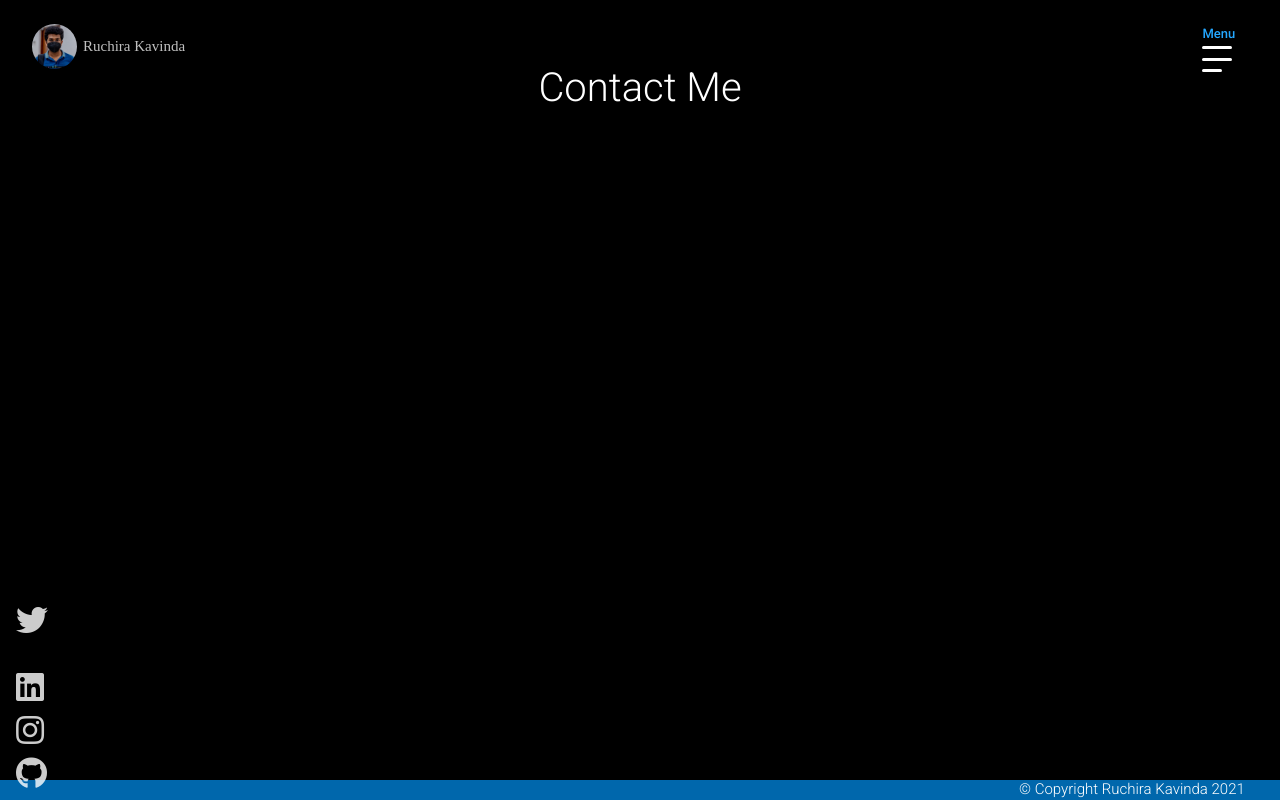
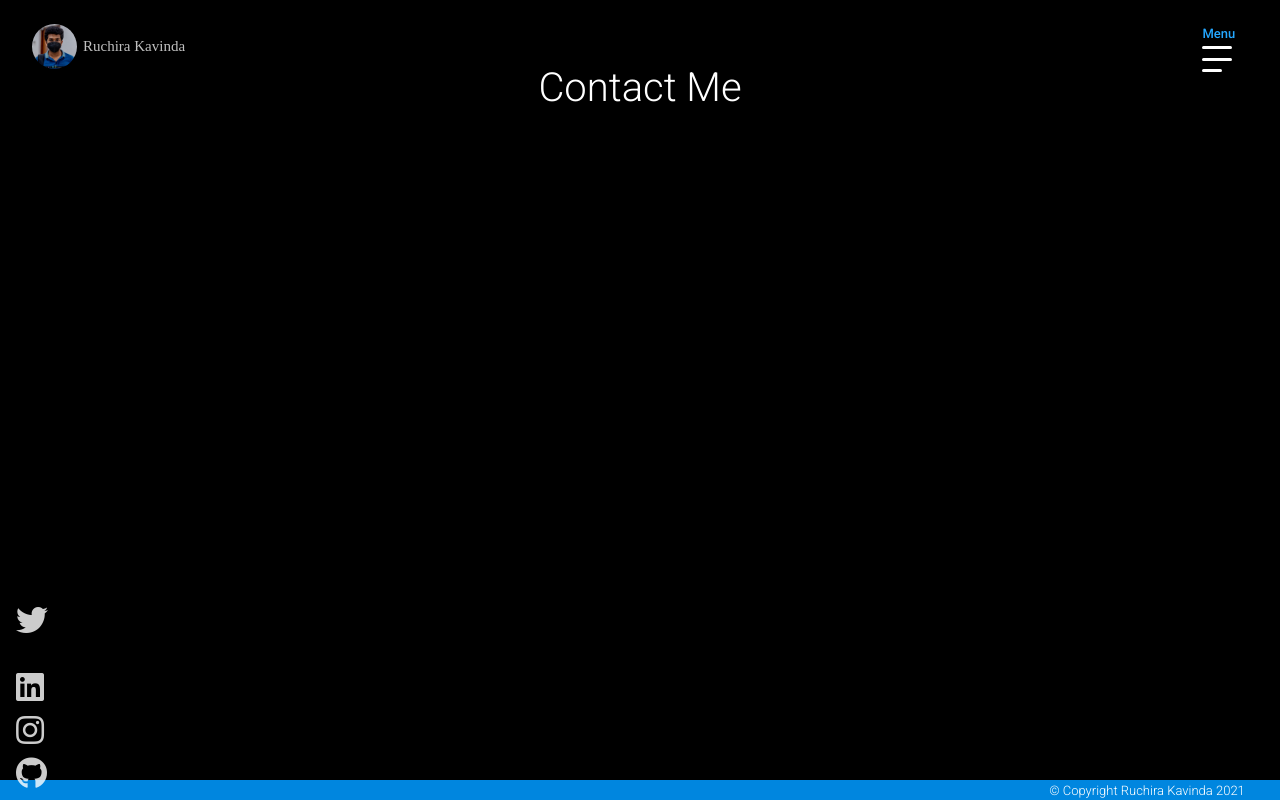
Before and after one commit to Ruchirakavinda/React-Portfolio, a React (Create React App) app: page /contact in a window 1280 px wide. Built offline with nearby package versions, Linux system fonts and the light colour scheme.

Commit message:
Depoly projct to github pages

```diff
--- a/src/footer.css
+++ b/src/footer.css
@@ -6,7 +6,7 @@
   width: 100%;
   display: flex;
   flex-flow: column wrap;
-  background-color: #0067ac;
+  background-color: #0086df;
   box-shadow: 0px -10px 10px rgba(0, 0, 0, 0.2);
 }
 
@@ -37,7 +37,7 @@
   position: fixed;
   right: 2.2rem;
   bottom: 0rem;
-  font-size: 15px;
+  font-size: 13px;
 }
 
 @media screen and (max-width: 490px) {
--- a/src/footer.scss
+++ b/src/footer.scss
@@ -9,7 +9,7 @@
     width: 100%;
     display: flex;
     flex-flow: column wrap;
-    background-color: rgb(0, 103, 172);
+    background-color: rgb(0, 134, 223);
     box-shadow: 0px -10px 10px rgba(0, 0, 0, 0.2);
 
 }
@@ -42,7 +42,7 @@
       position: fixed;
       right: 2.2rem;
       bottom: 0rem;
-      font-size: 15px;
+      font-size: 13px;
   }
 
   @media screen and (max-width: 490px)
--- a/src/nav.css
+++ b/src/nav.css
@@ -37,6 +37,7 @@
   width: 30px;
   height: 30px;
   cursor: pointer;
+  padding-left: 50px;
 }
 .menu_line {
   position: absolute;
--- a/src/nav.scss
+++ b/src/nav.scss
@@ -44,6 +44,7 @@
     width: 30px;
     height: 30px;
     cursor: pointer;
+    padding-left: 50px;
 
 
     &_line
```
Also changed, not shown: package.json (+7 -1 lines), 2 other files (tests, documents, lock files or other folders).
